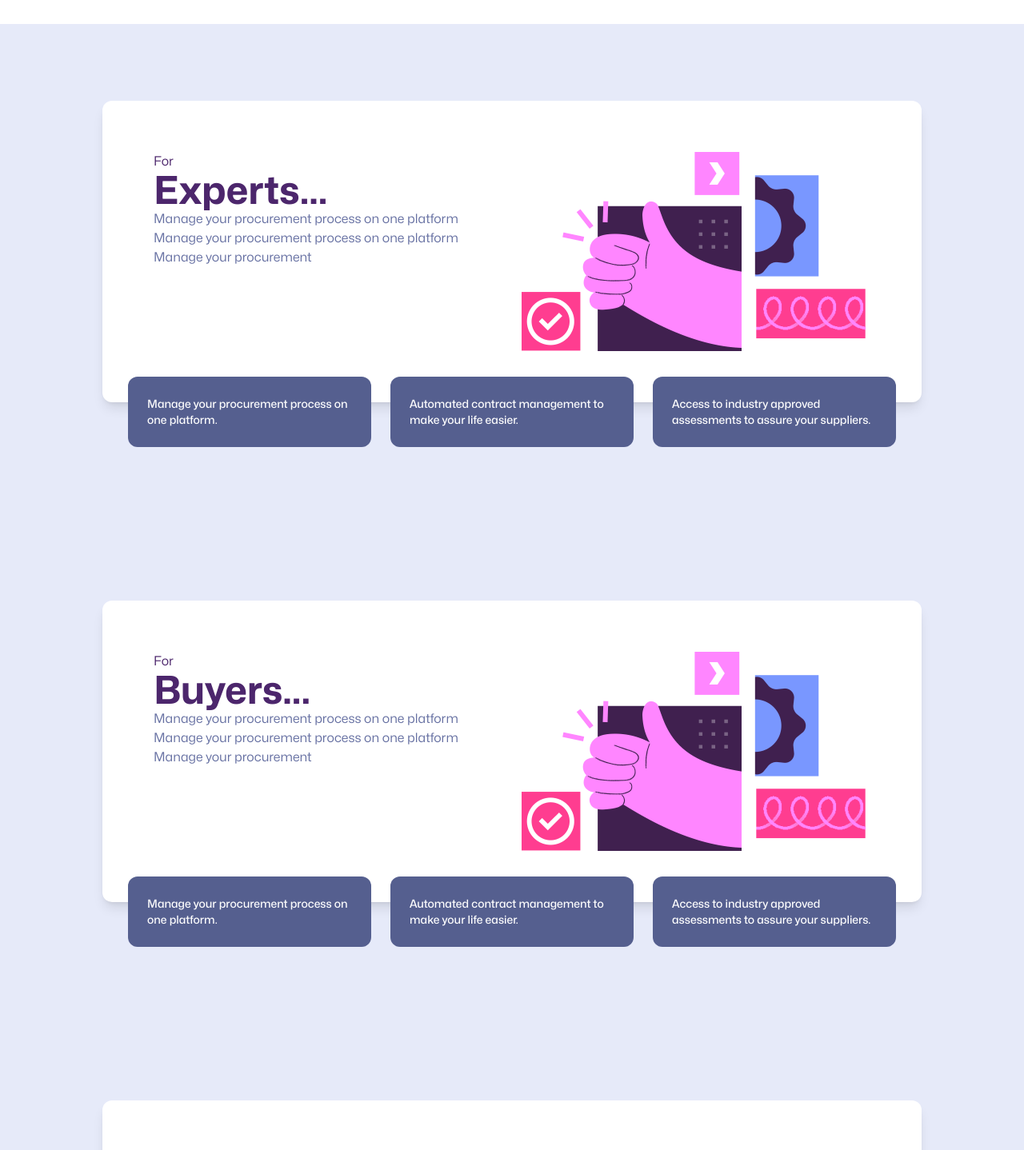
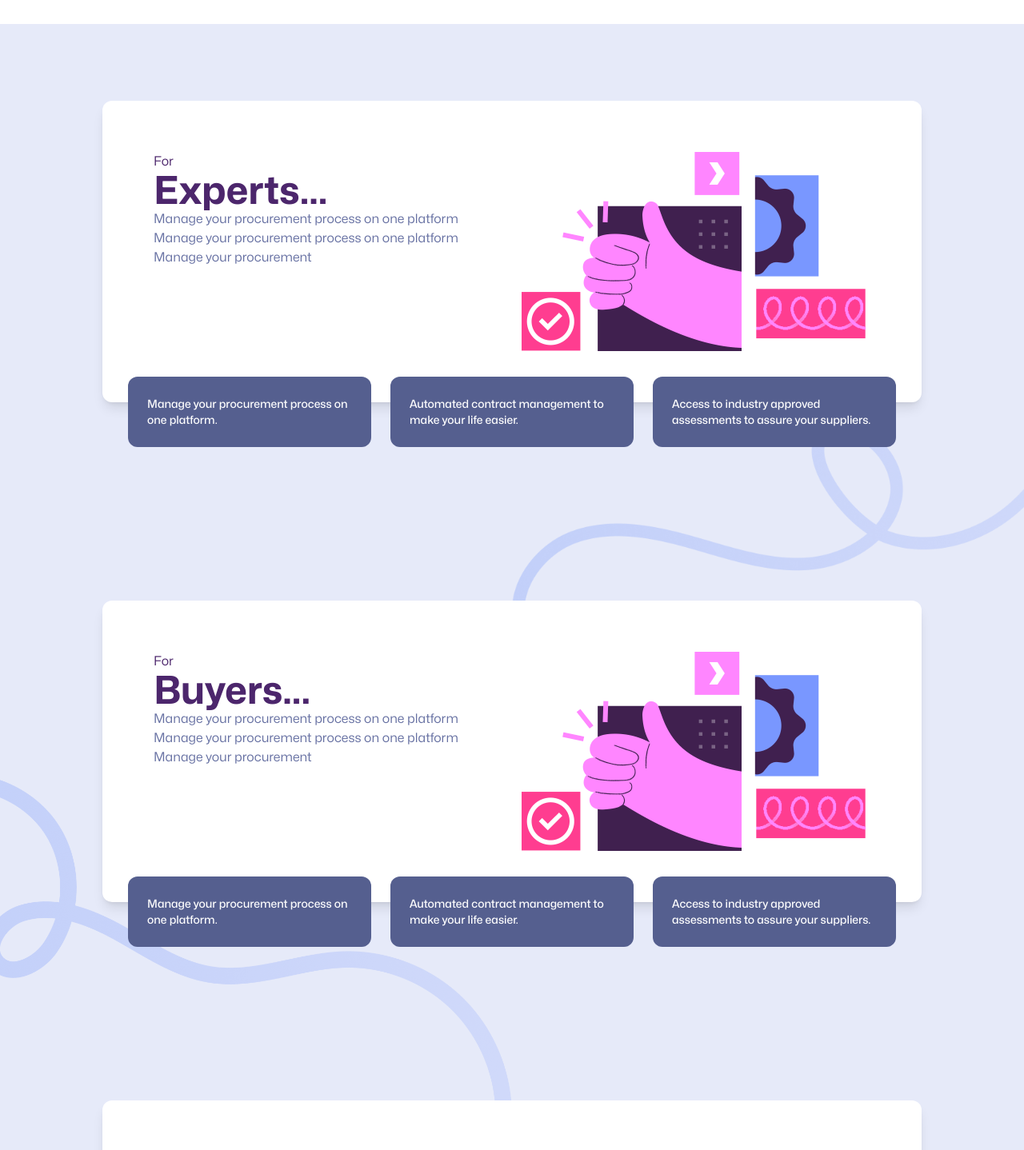
Before and after one commit to oliverjam/supply25, a Next.js app: page / in a window 1280 px wide. Shown: the part 1669-3107 px from the top of the page at 80% size. Built offline with nearby package versions, Linux system fonts and the light colour scheme.

Commit message:
Add thread bg images

```diff
--- a/app/page.tsx
+++ b/app/page.tsx
@@ -6,6 +6,8 @@ import buyers from "./images/for-buyers.png";
 import key from "./images/key.png";
 import shapes from "./images/shapes.png";
 import civtech from "./images/civtech-stacked.png";
+import threadr from "./images/thread-right.png";
+import threadl from "./images/thread-left.png";
 import { Logos } from "./logos.tsx";
 import { type StaticImageData } from "next/image";
 import { ImagePicker } from "./image-picker.tsx";
@@ -56,8 +58,17 @@ export default function Home() {
 					<Img file={what} />
 				</div>
 			</section>
-			<section className="py-12 px-6 sm:p-12 sm:py-24 bg-misty space-y-28 md:space-y-48">
-				<div className="Overlap max-w-5xl mx-auto">
+			<section className="relative py-12 px-6 sm:p-12 sm:py-24 bg-misty">
+				<Img
+					file={threadr}
+					className="absolute right-0 top-[30%] md:top-[25%] w-1/2"
+				/>
+				<Img
+					file={threadl}
+					className="absolute left-0 top-[60%] md:top-[50%] w-1/2"
+				/>
+				<div className="space-y-28 md:space-y-48">
+					<div className="Overlap max-w-5xl mx-auto isolate">
 						<Card>
 							<div>
 								<h2 className="text-aubergine">
@@ -81,11 +92,12 @@ export default function Home() {
 								Automated contract management to make your life easier.
 							</CardDark>
 							<CardDark>
-							Access to industry approved assessments to assure your suppliers.
+								Access to industry approved assessments to assure your
+								suppliers.
 							</CardDark>
 						</div>
 					</div>
-				<div className="Overlap max-w-5xl mx-auto">
+					<div className="Overlap max-w-5xl mx-auto isolate">
 						<Card>
 							<div>
 								<h2 className="text-aubergine">
@@ -109,11 +121,12 @@ export default function Home() {
 								Automated contract management to make your life easier.
 							</CardDark>
 							<CardDark>
-							Access to industry approved assessments to assure your suppliers.
+								Access to industry approved assessments to assure your
+								suppliers.
 							</CardDark>
 						</div>
 					</div>
-				<div className="Overlap max-w-5xl mx-auto">
+					<div className="Overlap max-w-5xl mx-auto isolate">
 						<Card>
 							<div>
 								<h2 className="text-aubergine">
@@ -137,8 +150,10 @@ export default function Home() {
 								Automated contract management to make your life easier.
 							</CardDark>
 							<CardDark>
-							Access to industry approved assessments to assure your suppliers.
+								Access to industry approved assessments to assure your
+								suppliers.
 							</CardDark>
+						</div>
 					</div>
 				</div>
 			</section>
```
Also changed, not shown: app/images/thread-left.png (added), app/images/thread-right.png (added). Lines whose indentation alone changed are shown as unchanged.
